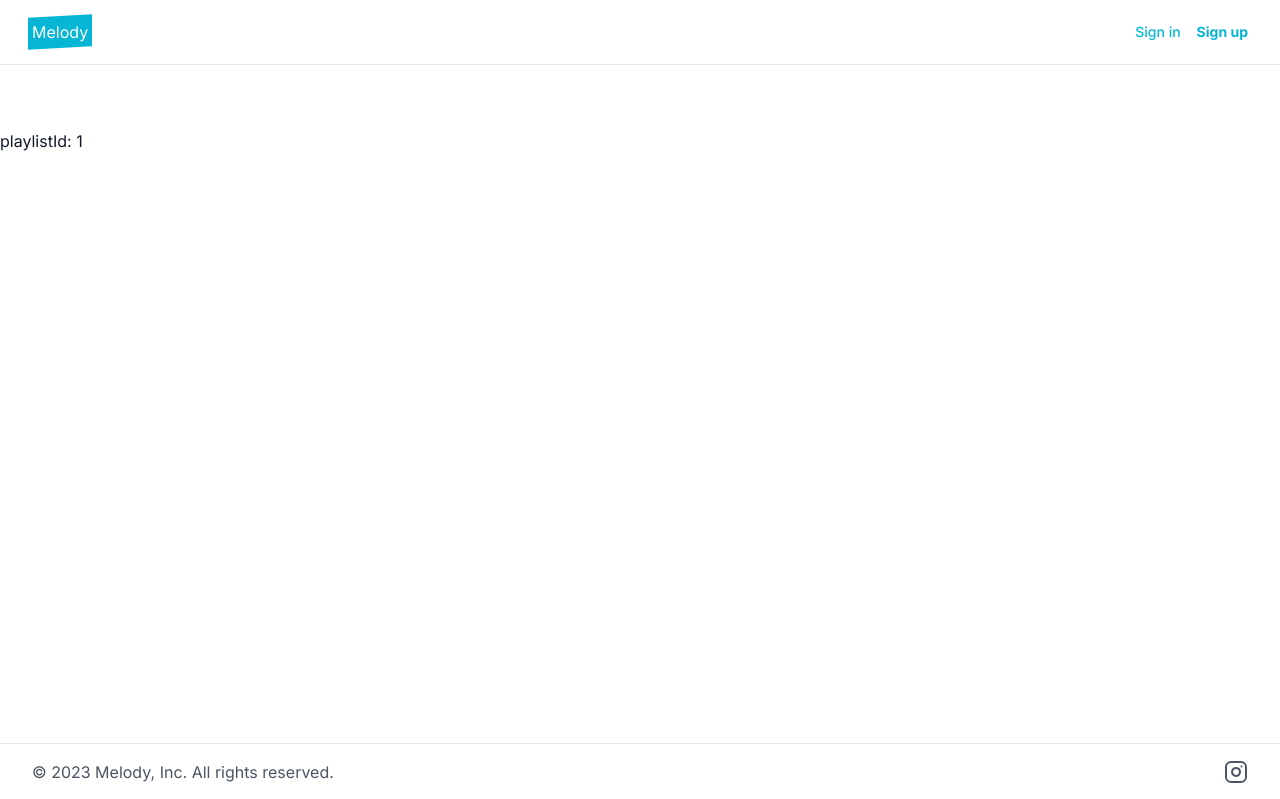
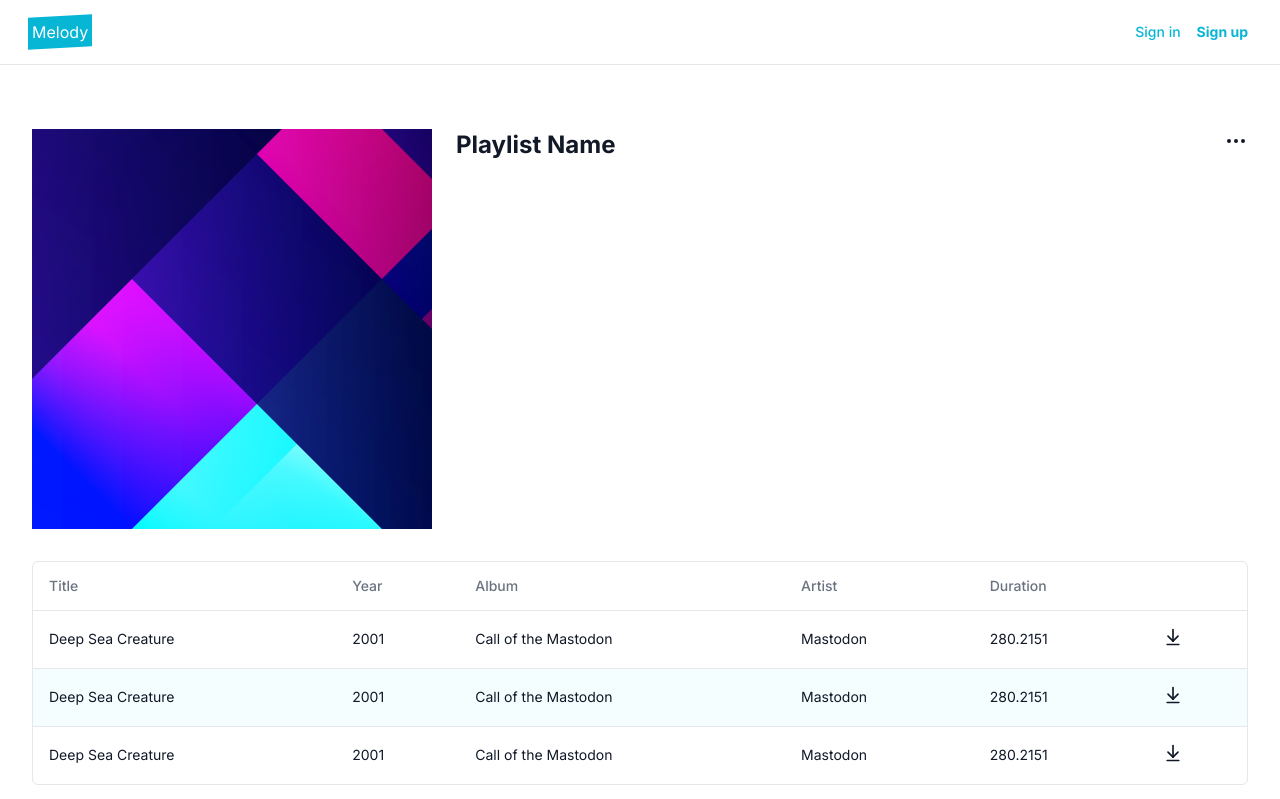
Before and after one commit to saeidghani/melody, a Next.js app: page /playlists/1 in a window 1280 px wide. Shown: the top 799 px of the page. Built offline with nearby package versions, Linux system fonts and the light colour scheme.

Commit message:
add playlist page

```diff
--- a/package.json
+++ b/package.json
@@ -12,6 +12,7 @@
     "@hookform/resolvers": "3.1.1",
     "@radix-ui/react-dialog": "^1.0.4",
     "@radix-ui/react-label": "^2.0.2",
+    "@radix-ui/react-popover": "^1.0.6",
     "@radix-ui/react-slot": "^1.0.2",
     "@radix-ui/react-toast": "^1.1.4",
     "@tailwindcss/aspect-ratio": "^0.4.2",
--- a/src/app/(music)/musics/page.tsx
+++ b/src/app/(music)/musics/page.tsx
@@ -1,5 +1,5 @@
 import { Container } from "@/components/common/Container";
-import { DataTable } from "./DataTable";
+import { DataTable } from "@/components/common/DataTable";
 import { columns } from "./columns";
 
 const data = [
--- /dev/null
+++ b/src/app/(music)/playlists/[playlistId]/PlaylistOptions.tsx
@@ -0,0 +1,58 @@
+import {
+  Popover,
+  PopoverContent,
+  PopoverTrigger,
+} from "@/components/ui/popover";
+import { MoreHorizontal } from "lucide-react";
+import { PlaylistDialog } from "@/components/common/PlaylistDialog";
+import {
+  Dialog,
+  DialogClose,
+  DialogContent,
+  DialogFooter,
+  DialogHeader,
+  DialogTrigger,
+} from "@/components/ui/dialog";
+import { Button } from "@/components/ui/button";
+
+export function PlaylistOptions() {
+  return (
+    <Popover>
+      <PopoverTrigger>
+        <MoreHorizontal />
+      </PopoverTrigger>
+      <PopoverContent className="w-36">
+        <ul className="grid gap-4">
+          <li className="text-sm leading-none">
+            <PlaylistDialog title="asdfghj" cover="/images/playlist-cover.png">
+              <button>Edit Playlist</button>
+            </PlaylistDialog>
+          </li>
+          <li className="text-sm leading-none text-red-500">
+            <DeletePlaylistDialog />
+          </li>
+        </ul>
+      </PopoverContent>
+    </Popover>
+  );
+}
+
+function DeletePlaylistDialog() {
+  return (
+    <Dialog>
+      <DialogTrigger>Delete playlist</DialogTrigger>
+      <DialogContent className="sm:max-w-[400px]">
+        <DialogHeader className="font-medium">Delete playlist</DialogHeader>
+        <p>Are you sure you want to delete this playlist?</p>
+        <DialogFooter>
+          <DialogClose asChild>
+            <Button variant="text">Cancel</Button>
+          </DialogClose>
+          <DialogClose asChild>
+            <Button variant="destructive">Delete</Button>
+          </DialogClose>
+        </DialogFooter>
+      </DialogContent>
+    </Dialog>
+  );
+}
--- /dev/null
+++ b/src/app/(music)/playlists/[playlistId]/columns.tsx
@@ -0,0 +1,49 @@
+"use client";
+import { ColumnDef } from "@tanstack/react-table";
+import { ArrowDownToLine } from "lucide-react";
+
+export type Music = {
+  id: number;
+  album_name: string;
+  artist_name: string;
+  duration: string;
+  title: string;
+  year: string;
+  file: string;
+  format: string;
+};
+
+export const columns: ColumnDef<Music>[] = [
+  {
+    accessorKey: "title",
+    header: "Title",
+  },
+  {
+    accessorKey: "year",
+    header: "Year",
+  },
+  {
+    accessorKey: "album_name",
+    header: "Album",
+  },
+  {
+    accessorKey: "artist_name",
+    header: "Artist",
+  },
+  {
+    accessorKey: "duration",
+    header: "Duration",
+  },
+  {
+    id: "download",
+    cell: ({ row }) => {
+      const music = row.original;
+
+      return (
+        <button>
+          <ArrowDownToLine size={20} />
+        </button>
+      );
+    },
+  },
+];
--- a/src/app/(music)/playlists/[playlistId]/page.tsx
+++ b/src/app/(music)/playlists/[playlistId]/page.tsx
@@ -1,4 +1,42 @@
+import { Container } from "@/components/common/Container";
 import React from "react";
+import Image from "next/image";
+import { PlaylistOptions } from "./PlaylistOptions";
+import { DataTable } from "@/components/common/DataTable";
+import { columns } from "./columns";
+
+const data = [
+  {
+    id: 1,
+    album_name: "Call of the Mastodon",
+    artist_name: "Mastodon",
+    duration: "280.2151",
+    title: "Deep Sea Creature",
+    year: "2001",
+    file: "http://example.com/song/download/1",
+    format: "mp3",
+  },
+  {
+    id: 2,
+    album_name: "Call of the Mastodon",
+    artist_name: "Mastodon",
+    duration: "280.2151",
+    title: "Deep Sea Creature",
+    year: "2001",
+    file: "http://example.com/song/download/1",
+    format: "mp3",
+  },
+  {
+    id: 3,
+    album_name: "Call of the Mastodon",
+    artist_name: "Mastodon",
+    duration: "280.2151",
+    title: "Deep Sea Creature",
+    year: "2001",
+    file: "http://example.com/song/download/1",
+    format: "mp3",
+  },
+];
 
 interface PlaylistPageProps {
   params: {
@@ -9,5 +47,27 @@ interface PlaylistPageProps {
 export default function PlaylistPage({ params }: PlaylistPageProps) {
   const { playlistId } = params;
 
-  return <div>playlistId: {playlistId}</div>;
+  return (
+    <section id="playlists" aria-label="playlists">
+      <Container>
+        <div className="flex justify-between items-start">
+          <div className="flex gap-6">
+            <Image
+              src="/images/playlist-cover.png"
+              alt="playlist-cover"
+              width={400}
+              height={400}
+            />
+            <h1 className="text-2xl font-bold mb-6 text-center">
+              Playlist Name
+            </h1>
+          </div>
+          <PlaylistOptions />
+        </div>
+        <div className="mt-8">
+          <DataTable columns={columns} data={data} />
+        </div>
+      </Container>
+    </section>
+  );
 }
--- a/src/app/(music)/playlists/page.tsx
+++ b/src/app/(music)/playlists/page.tsx
@@ -1,5 +1,7 @@
 import { Container } from "@/components/common/Container";
-import { NewPlaylist } from "./NewPlaylist";
+import { Button } from "@/components/ui/button";
+import { Plus } from "lucide-react";
+import { PlaylistDialog } from "../../../components/common/PlaylistDialog";
 import { PlaylistCard } from "./PlaylistCard";
 
 export default function PlaylistsPage() {
@@ -7,7 +9,13 @@ export default function PlaylistsPage() {
     <section id="playlists" aria-label="playlists">
       <Container>
         <h1 className="text-2xl font-bold mb-6 text-center">Playlists</h1>
-        <NewPlaylist />
+        <div className="flex justify-end">
+          <PlaylistDialog>
+            <Button>
+              <Plus /> New Playlist
+            </Button>
+          </PlaylistDialog>
+        </div>
         <div
           className="-mx-px grid grid-cols-1 xxs:grid-cols-2 md:grid-cols-3
                      lg:grid-cols-2 xl:grid-cols-3
--- a/src/app/(music)/playlists/NewPlaylist.tsx
+++ b/src/components/common/PlaylistDialog.tsx
@@ -6,8 +6,8 @@ import { Dialog, DialogContent, DialogTrigger } from "@/components/ui/dialog";
 import { Form } from "@/components/ui/form";
 import { messages } from "@/constants";
 import { zodResolver } from "@hookform/resolvers/zod";
-import { Plus } from "lucide-react";
-import { useState } from "react";
+
+import { ReactNode, useEffect, useState } from "react";
 import { useForm } from "react-hook-form";
 import * as z from "zod";
 
@@ -21,14 +21,24 @@ const signinSchema = z.object({
 
 type FormValues = z.infer<typeof signinSchema>;
 
-export function NewPlaylist() {
+interface NewPlaylistProps {
+  children: ReactNode;
+  title?: string;
+  cover?: string;
+}
+
+export function PlaylistDialog({ children, title, cover }: NewPlaylistProps) {
   const [isLoading, setIsLoading] = useState(false);
   const form = useForm<FormValues>({
     resolver: zodResolver(signinSchema),
     defaultValues: {
-      title: "",
+      title: title ?? "",
     },
   });
+
+  useEffect(() => {
+    form.setValue("title", title ?? "");
+  }, [cover, form, title]);
 
   function onSubmit(values: FormValues) {
     console.log(values);
@@ -37,13 +47,7 @@ export function NewPlaylist() {
   return (
     <>
       <Dialog>
-        <div className="flex justify-end">
-          <DialogTrigger asChild>
-            <Button>
-              <Plus /> New Playlist
-            </Button>
-          </DialogTrigger>
-        </div>
+        <DialogTrigger asChild>{children}</DialogTrigger>
         <DialogContent className="sm:max-w-[400px]">
           <Form {...form}>
             <form
@@ -56,7 +60,12 @@ export function NewPlaylist() {
                 control={form.control}
                 inputProps={{ placeholder: "Please enter playlist title" }}
               />
-              <UploadField name="cover" label="cover" control={form.control} />
+              <UploadField
+                name="cover"
+                label="cover"
+                control={form.control}
+                defaultImagePreview={cover}
+              />
               <Button type="submit" width="full" loading={isLoading}>
                 Submit
               </Button>
--- a/src/components/ui/dialog.tsx
+++ b/src/components/ui/dialog.tsx
@@ -9,6 +9,7 @@ import { cn } from "@/lib";
 const Dialog = DialogPrimitive.Root;
 
 const DialogTrigger = DialogPrimitive.Trigger;
+const DialogClose = DialogPrimitive.Close;
 
 const DialogPortal = ({
   className,
@@ -135,6 +136,7 @@ DialogDescription.displayName = DialogPrimitive.Description.displayName;
 export {
   Dialog,
   DialogTrigger,
+  DialogClose,
   DialogContent,
   DialogHeader,
   DialogFooter,
--- /dev/null
+++ b/src/components/ui/popover.tsx
@@ -0,0 +1,39 @@
+"use client";
+
+import * as React from "react";
+import * as PopoverPrimitive from "@radix-ui/react-popover";
+
+import { cn } from "@/lib";
+
+const Popover = PopoverPrimitive.Root;
+
+const PopoverTrigger = PopoverPrimitive.Trigger;
+
+const PopoverContent = React.forwardRef<
+  React.ElementRef<typeof PopoverPrimitive.Content>,
+  React.ComponentPropsWithoutRef<typeof PopoverPrimitive.Content>
+>(({ className, align = "center", sideOffset = 4, ...props }, ref) => (
+  <PopoverPrimitive.Portal>
+    <PopoverPrimitive.Content
+      ref={ref}
+      align={align}
+      sideOffset={sideOffset}
+      className={cn(
+        `z-50 w-72 rounded-md border bg-white p-4
+         shadow-md outline-none data-[state=open]:animate-in
+         data-[state=closed]:animate-out data-[state=closed]:fade-out-0
+         data-[state=open]:fade-in-0 data-[state=closed]:zoom-out-95
+         data-[state=open]:zoom-in-95
+         data-[side=bottom]:slide-in-from-top-2
+         data-[side=left]:slide-in-from-right-2
+         data-[side=right]:slide-in-from-left-2
+         data-[side=top]:slide-in-from-bottom-2`,
+        className
+      )}
+      {...props}
+    />
+  </PopoverPrimitive.Portal>
+));
+PopoverContent.displayName = PopoverPrimitive.Content.displayName;
+
+export { Popover, PopoverTrigger, PopoverContent };
```
Also changed, not shown: src/components/common/DataTable.tsx (renamed from src/app/(music)/musics/DataTable.tsx), 1 other file (tests, documents, lock files or other folders).
